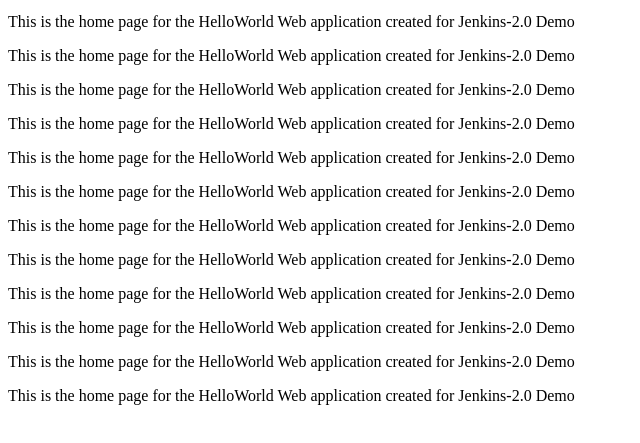
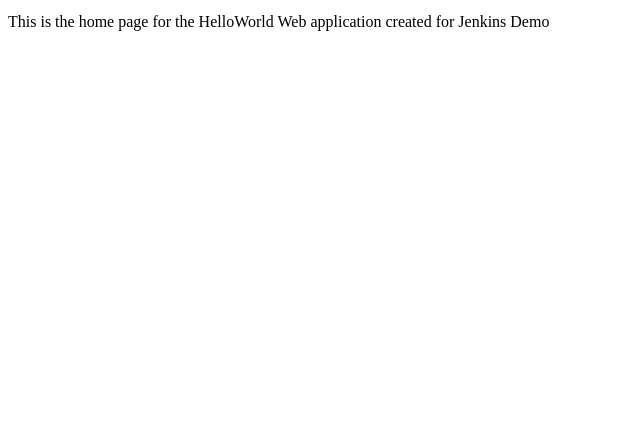
Before and after one commit to arunssasidhar/jenkins-dem, a plain HTML site: page src/index.html in a window 1280 px wide. Shown: the part 93-536 px from the top of the page, without its empty margins (0-640 px from the left). Drawn offline with Linux system fonts and the light colour scheme.

Commit message:
Update index.html

```diff
--- a/src/index.html
+++ b/src/index.html
@@ -12,17 +12,6 @@
       </tr>
     </table>
 
-    <p>This is the home page for the HelloWorld Web application created for Jenkins-2.0 Demo </p>
-    <p>This is the home page for the HelloWorld Web application created for Jenkins-2.0 Demo </p>
-    <p>This is the home page for the HelloWorld Web application created for Jenkins-2.0 Demo </p>
-    <p>This is the home page for the HelloWorld Web application created for Jenkins-2.0 Demo </p>
-    <p>This is the home page for the HelloWorld Web application created for Jenkins-2.0 Demo </p>
-    <p>This is the home page for the HelloWorld Web application created for Jenkins-2.0 Demo </p>
-    <p>This is the home page for the HelloWorld Web application created for Jenkins-2.0 Demo </p>
-    <p>This is the home page for the HelloWorld Web application created for Jenkins-2.0 Demo </p>
-    <p>This is the home page for the HelloWorld Web application created for Jenkins-2.0 Demo </p>
-    <p>This is the home page for the HelloWorld Web application created for Jenkins-2.0 Demo </p>
-    <p>This is the home page for the HelloWorld Web application created for Jenkins-2.0 Demo </p>
-    <p>This is the home page for the HelloWorld Web application created for Jenkins-2.0 Demo </p>
+    <p>This is the home page for the HelloWorld Web application created for Jenkins Demo </p>
   </body>
 </html>
```
